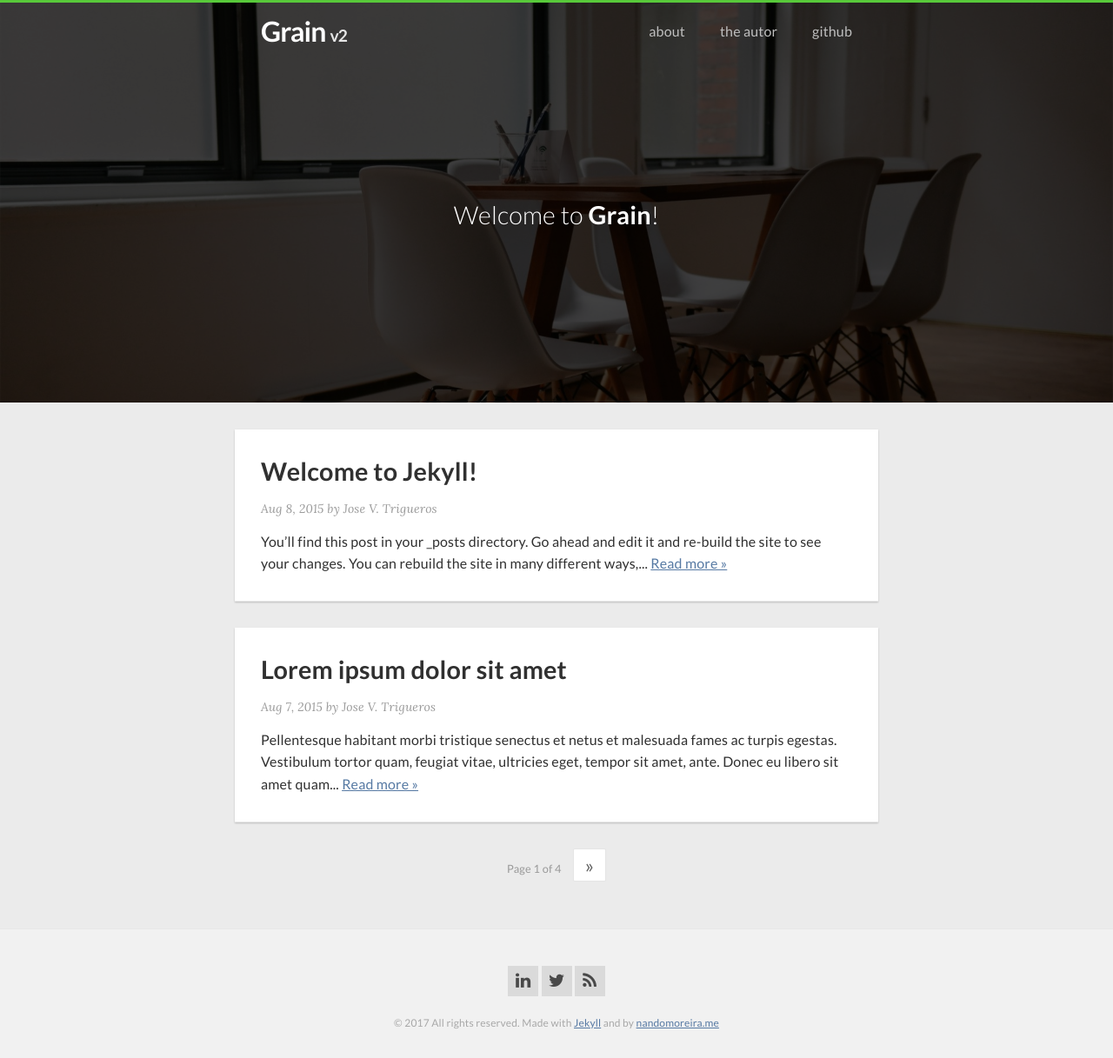
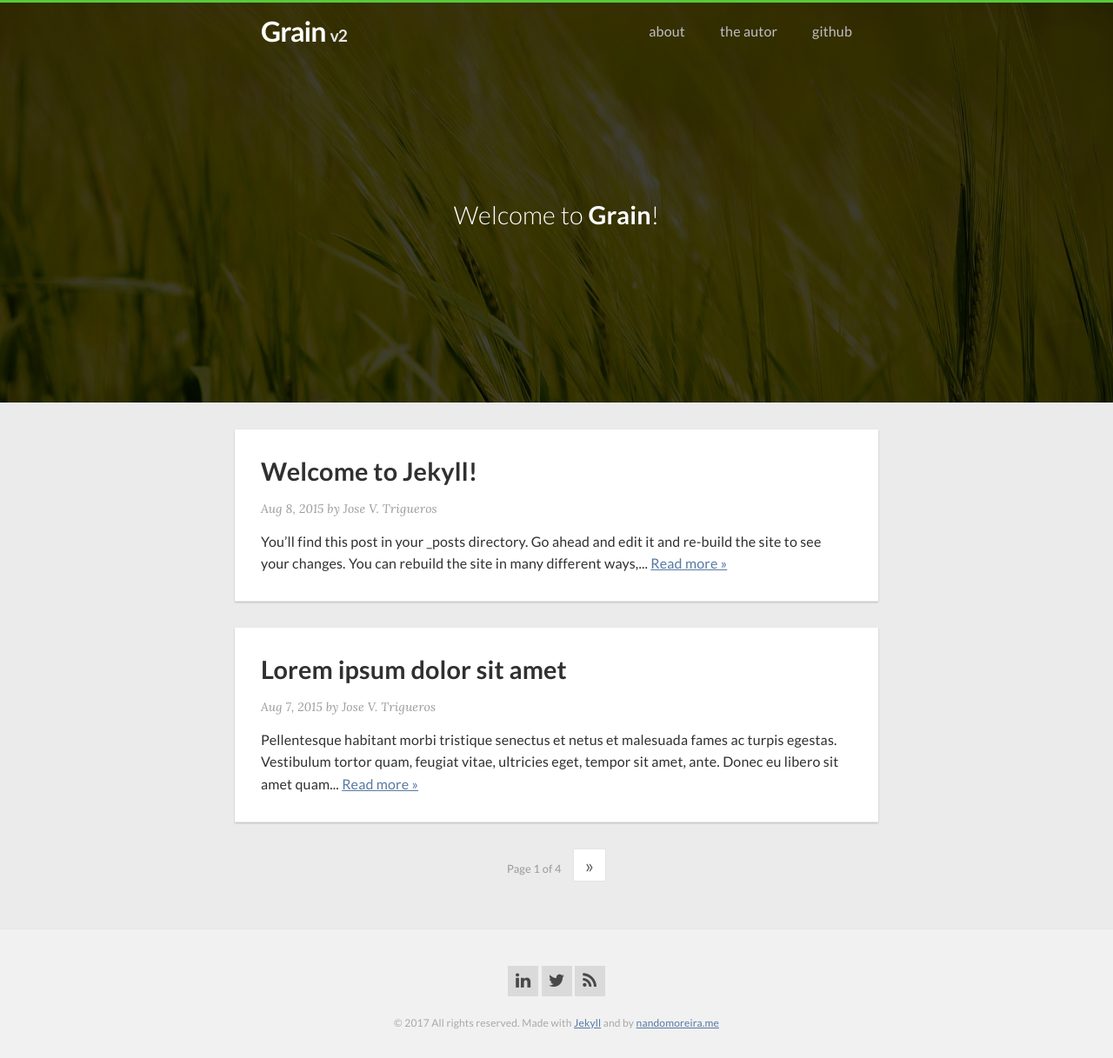
Before and after one commit to jvtrigueros/blog.jvtrigueros.com, a Jekyll site: the page built from src/index.html, in a window 1280 px wide. Shown: the whole page at 87% size. Built offline with Jekyll 4.4.1, drawn with Linux system fonts in a browser that asks for light colours; nearby versions of some CDN libraries; Markdown is read by kramdown in place of the engine named in the settings; the list of posts is cut into pages by our own code.

Commit message:
Change cover picture to one that I like

```diff
--- a/src/_sass/_layout.scss
+++ b/src/_sass/_layout.scss
@@ -38,7 +38,7 @@
 //
 // Site header
 .header {
-  background: #292929 url(../images/cover.jpg) no-repeat 50% 0px;
+  background: #292929 url(../assets/cover.jpg) no-repeat 50% 0px;
   @include background-size(cover);
   border-bottom: 1px solid $gray-color-light;
   border-top: 3px solid $primary-color;
```
Also changed, not shown: src/assets/cover.jpg (added), src/images/cover.jpg (deleted), src/screenshot.png (deleted).
